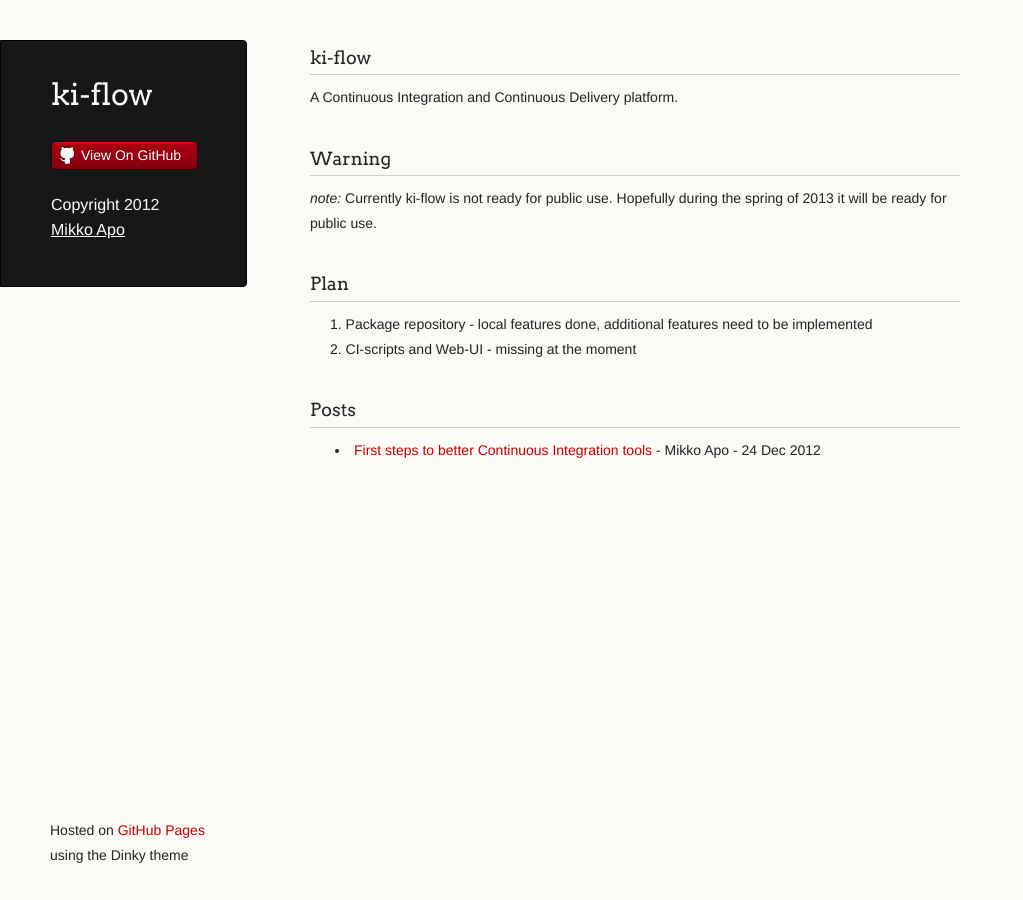
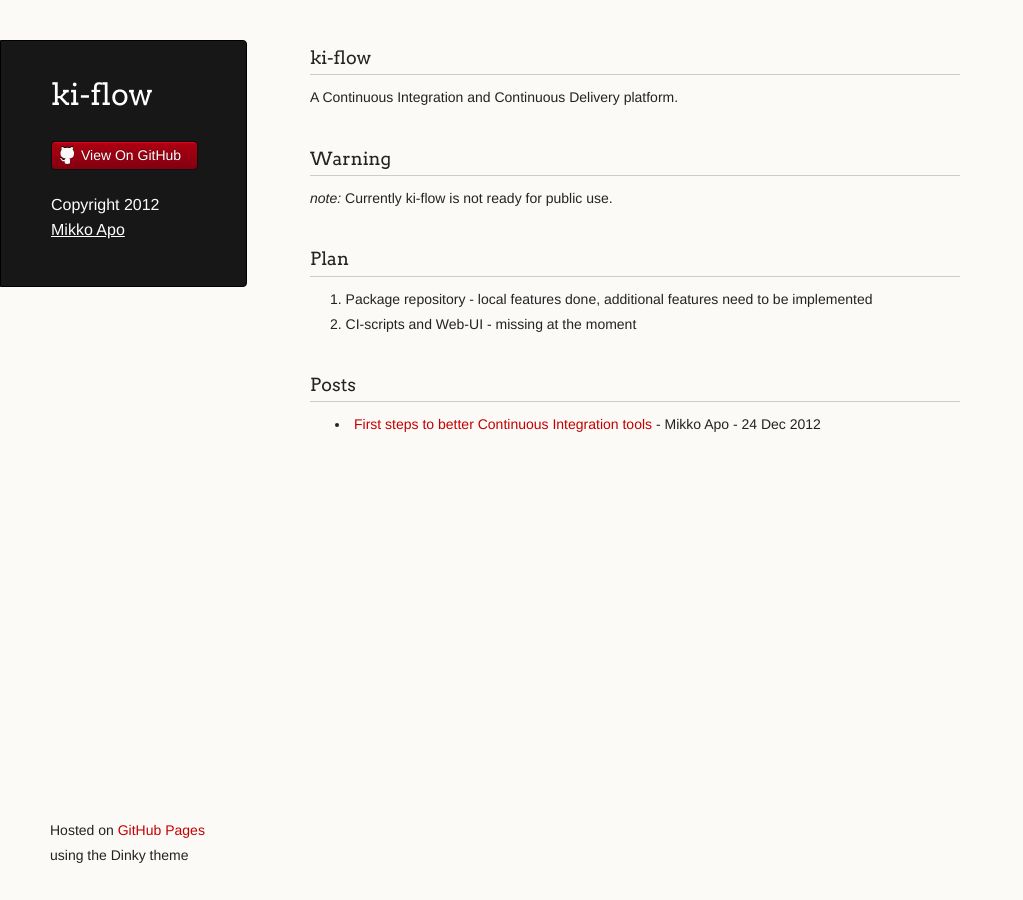
Before and after one commit to mikko-apo/ki-flow, a Jekyll site: the page built from index.md, in a window 1280 px wide. Shown: the whole page, without its empty margins (0-1023 px from the left). Built offline with Jekyll 4.4.1, drawn with Linux system fonts in a browser that asks for light colours; Markdown is read by kramdown in place of the engine named in the settings.

Commit message:
fixed documentation

```diff
--- a/index.md
+++ b/index.md
@@ -9,8 +9,7 @@ A Continuous Integration and Continuous Delivery platform.
 
 ### Warning
 
-*note:* Currently ki-flow is not ready for public use. Hopefully during the spring of 2013 it will be ready for
-public use.
+*note:* Currently ki-flow is not ready for public use.
 
 ### Plan
 
```
